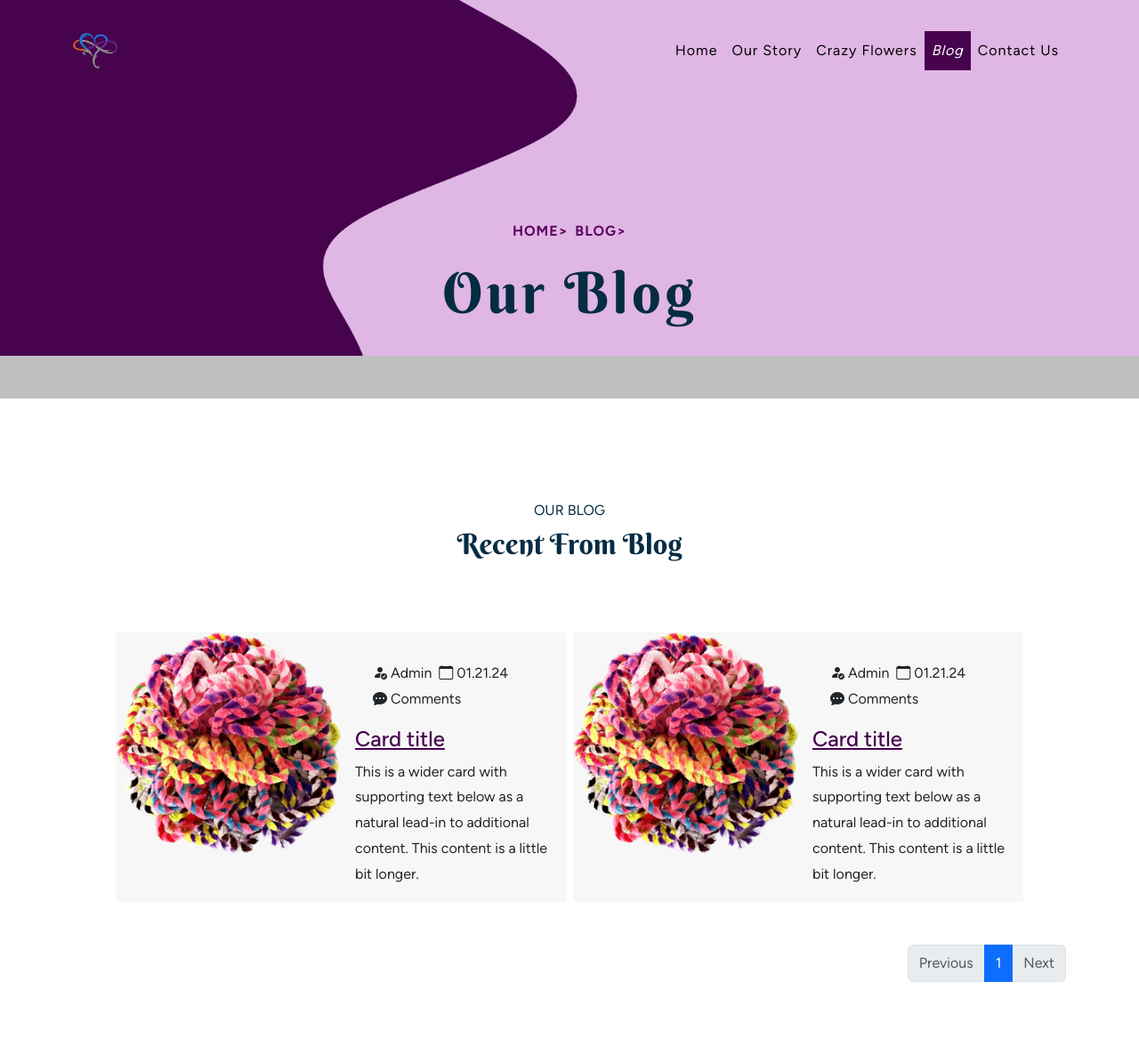
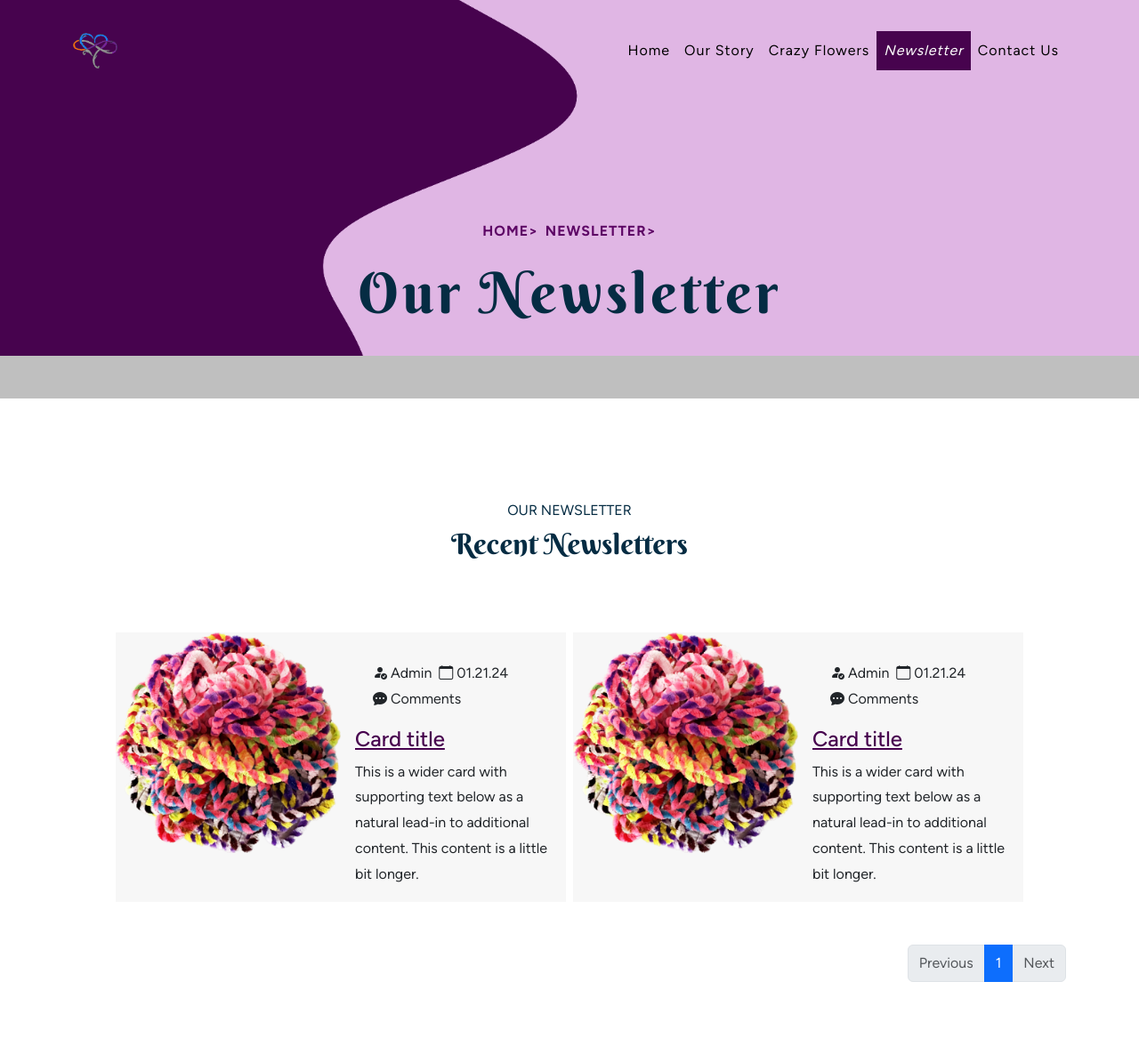
Before and after one commit to philemmons/MCF, a PHP site: page /our-blog.php in a window 1280 px wide. Shown: the top 1167 px of the page at 89% size. Run offline with PHP 8.4, Linux system fonts and the light colour scheme; some libraries are stand-ins or nearby versions.

Commit message:
change blog to newsletter

```diff
--- a/about-us.php
+++ b/about-us.php
@@ -27,7 +27,7 @@ include_once 'header.inc'
                         <a class="nav-link px-2" href="purchase.php">Crazy Flowers</a>
                     </li>
                     <li class="nav-item">
-                        <a class="nav-link px-2" href="our-blog.php">Blog</a>
+                        <a class="nav-link px-2" href="newsletter.php">Newsletter</a>
                     </li>
                     <li class="nav-item" style="border-right: none;">
                         <a class="nav-link px-2" href="contact.php">Contact Us</a>
--- a/contact.php
+++ b/contact.php
@@ -27,7 +27,7 @@ include_once 'header.inc'
                         <a class="nav-link px-2" href="purchase.php">Crazy Flowers</a>
                     </li>
                     <li class="nav-item">
-                        <a class="nav-link px-2" href="our-blog.php">Blog</a>
+                        <a class="nav-link px-2" href="newsletter.php">Newsletter</a>
                     </li>
                     <li class="nav-item" style="border-right: none;">
                         <a class="nav-link active px-2" href="contact.php">Contact Us<span class="visually-hidden">(current)</span></a>
--- a/css/styles.css
+++ b/css/styles.css
@@ -51,9 +51,7 @@ body {
   font-weight: 400;
 }
 
-.hero-text-border{
-
-}
+.hero-text-border {}
 
 .f-italic {
   font-style: italic;
@@ -133,7 +131,7 @@ body {
   padding: 0;
 }
 
-.sm-color{
+.sm-color {
   color: var(--color-3);
 }
 
@@ -144,7 +142,7 @@ body {
 }
 
 /**** recent posts ****/
-.block-8 .blog-img {
+.block-8 .nl-img {
   display: block;
   height: 80px;
   width: 80px;
@@ -154,7 +152,7 @@ body {
   border-radius: 0.25rem !important;
 }
 
-.blog-img {
+.nl-img {
   background-size: cover;
   background-repeat: no-repeat;
   background-position: center center;
@@ -220,7 +218,7 @@ body {
 }
 
 /**** navbar toggle ****/
-.mcf-navbar-light .navbar-toggler{
+.mcf-navbar-light .navbar-toggler {
   border: none;
   color: var(--color-1) !important;
   cursor: pointer;
@@ -416,18 +414,18 @@ source: https://codingyaar.com/bootstrap-4-carousel-multiple-items-responsive/
   left: 25px;
 }
 
-/**** recent from blog ****/
+/**** recent from newsletter ****/
 
-.blog-1 {
+.nl-1 {
   background-color: var(--color-12);
 }
 
 /**** hyperlinks ****/
 
-/**** blog&post ****/
+/**** newsletter&post ****/
 
 a.mcf-link,
-a.mch-link:active {
+a.mcf-link:active {
   text-decoration: none;
   color: var(--color-4);
 }
@@ -437,13 +435,13 @@ a.mcf-link:focus {
   color: var(--color-30);
 }
 
-a.mcf-blog,
-a.mch-blog:active {
+a.mcf-nl,
+a.mcf-nl:active {
   color: var(--color-3);
 }
 
-a.mcf-blog:hover,
-a.mcf-blog:focus {
+a.mcf-nl:hover,
+a.mcf-nl:focus {
   color: var(--color-30);
 }
 
@@ -521,7 +519,7 @@ WIP
 
 /**** contact us ****/
 
-.bg-frame{
+.bg-frame {
   height: 50vh;
   background-color: var(--color-7);
   background-position: center;
@@ -559,12 +557,12 @@ a.mcf-crumb:focus {
 
 /**** about us ****/
 
-.bg-img-ourStory{
+.bg-img-ourStory {
   background-image: url('../images/blob-scatter-one.png');
 }
 
 
-/**** blog ****/
-.bg-img-blog{
+/**** newsletter ****/
+.bg-img-newsletter {
   background-image: url('../images/wave-scene-one.png');
 }
--- a/our-blog.php
+++ b/our-blog.php
@@ -27,7 +27,7 @@ include_once 'header.inc'
                         <a class="nav-link px-2" href="purchase.php">Crazy Flowers</a>
                     </li>
                     <li class="nav-item">
-                        <a class="nav-link  active px-2" href="our-blog.php">Blog<span class="visually-hidden">(current)</span></a>
+                        <a class="nav-link  active px-2" href="newsletter.php">Newsletter<span class="visually-hidden">(current)</span></a>
                     </li>
                     <li class="nav-item" style="border-right: none;">
                         <a class="nav-link px-2" href="contact.php">Contact Us</a>
@@ -40,15 +40,15 @@ include_once 'header.inc'
     <main>
         <!-- Hero Section -->
         <section class="container-fluid">
-            <div class="row justify-content-center align-items-end mb-5 bg-frame bg-img-blog" title="A blog for all things pipe cleaners and love.">
+            <div class="row justify-content-center align-items-end mb-5 bg-frame bg-img-newsletter" title="A newsletter for all things pipe cleaners and love.">
                 <div class="col-xl-6 col-lg-7 col-md-9">
                     <div class="text-center">
                         <p class="fw-bold ">
-                            <a href="index.php" class="mcf-crumb">HOME&gt;</a>&nbsp;&nbsp;<a href="#" class="mcf-crumb">BLOG&gt;</a>
+                            <a href="index.php" class="mcf-crumb">HOME&gt;</a>&nbsp;&nbsp;<a href="#" class="mcf-crumb">NEWSLETTER&gt;</a>
                         </p>
                     </div>
                     <div class="text-center h1-ls" title="Relevant ideas, stories, and all thing pipe cleaners.">
-                        <h1 class="header-font pb-4 px-3 px-md-0">Our Blog
+                        <h1 class="header-font pb-4 px-3 px-md-0">Our Newsletter
                         </h1>
                     </div>
                 </div>
@@ -60,8 +60,8 @@ include_once 'header.inc'
                 <div class="row text-center">
                     <div class="col-lg-12 my-2 my-lg-3 pt-5">
                         <div class="card-body">
-                            <p class="card-text  mb-1 tt-upper">Our Blog</p>
-                            <h2 class="card-title header-font mb-3">Recent From Blog</h2>
+                            <p class="card-text  mb-1 tt-upper">Our Newsletter</p>
+                            <h2 class="card-title header-font mb-3">Recent Newsletters</h2>
                         </div>
                     </div>
                 </div>
@@ -69,7 +69,7 @@ include_once 'header.inc'
 
                 <div class="row row-cols-1 row-cols-lg-2 g-2 p-3 p-lg-5">
                     <div class="col">
-                        <div class="card border-0 blog-1 rounded-0">
+                        <div class="card border-0 nl-1 rounded-0">
                             <div class="row g-0">
                                 <div class="col-sm-6 text-center">
                                     <img src="images/mcf-flower-3.png" class="img-fluid" alt="MCF's Chenille Stems flower three.">
@@ -88,7 +88,7 @@ include_once 'header.inc'
                                             </li>
                                         </ul>
                                         <p></p>
-                                        <h4 class="card-title"><a href="our-blog.php" class="mcf-blog">Card title</a></h4>
+                                        <h4 class="card-title"><a href="newsletter.php" class="mcf-nl">Card title</a></h4>
                                         <p class="card-text">This is a wider card with supporting text below as a natural lead-in to additional content. This content is a little bit longer.</p>
 
                                     </div>
@@ -98,7 +98,7 @@ include_once 'header.inc'
                     </div>
 
                     <div class="col">
-                        <div class="card border-0 blog-1 rounded-0">
+                        <div class="card border-0 nl-1 rounded-0">
                             <div class="row g-0">
                                 <div class="col-sm-6 text-center">
                                     <img src="images/mcf-flower-3.png" class="img-fluid" alt="MCF's Chenille Stems flower three.">
@@ -117,7 +117,7 @@ include_once 'header.inc'
                                             </li>
                                         </ul>
                                         <p></p>
-                                        <h4 class="card-title"><a href="our-blog.php" class="mcf-blog">Card title</a></h4>
+                                        <h4 class="card-title"><a href="newsletter.php" class="mcf-nl">Card title</a></h4>
                                         <p class="card-text">This is a wider card with supporting text below as a natural lead-in to additional content. This content is a little bit longer.</p>
                                     </div>
                                 </div>
@@ -126,7 +126,7 @@ include_once 'header.inc'
                     </div>
 
                     <!-- <div class="col">
-                        <div class="card border-0 blog-1 rounded-0">
+                        <div class="card border-0 nl-1 rounded-0">
                             <div class="row g-0">
                                 <div class="col-sm-6">
                                     <div class="card-body">
@@ -141,7 +141,7 @@ include_once 'header.inc'
                                             </li>
                                         </ul>
                                         </p>
-                                        <h4 class="card-title"><a href="our-blog.php" class="mcf-blog">Card title</a></h4></a>
+                                        <h4 class="card-title"><a href="newsletter.php" class="mcf-nl">Card title</a></h4></a>
                                         <p class="card-text">This is a wider card with supporting text below as a natural lead-in to additional content. This content is a little bit longer.</p>
                                     </div>
                                 </div>
@@ -153,7 +153,7 @@ include_once 'header.inc'
                     </div> -->
 
                     <!-- <div class="col">
-                        <div class="card border-0 blog-1 rounded-0">
+                        <div class="card border-0 nl-1 rounded-0">
                             <div class="row g-0">
                                 <div class="col-sm-6">
                                     <div class="card-body">
@@ -168,7 +168,7 @@ include_once 'header.inc'
                                             </li>
                                         </ul>
                                         </p>
-                                        <h4 class="card-title"><a href="our-blog.php" class="mcf-blog">Card title</a></h4></a>
+                                        <h4 class="card-title"><a href="newsletter.php" class="mcf-nl">Card title</a></h4></a>
                                         <p class="card-text">This is a wider card with supporting text below as a natural lead-in to additional content. This content is a little bit longer.</p>
                                     </div>
                                 </div>
@@ -180,7 +180,7 @@ include_once 'header.inc'
                     </div> -->
                 </div>
 
-                <nav aria-label="blog navigation" class="col-12 pb-3 pb-lg-5">
+                <nav aria-label="newsletter navigation" class="col-12 pb-3 pb-lg-5">
                     <ul class="pagination justify-content-end">
                         <li class="page-item disabled">
                             <a class="page-link">Previous</a>
```
Also changed, not shown: footer.inc (+7 -7 lines), index.php (+11 -11 lines).
